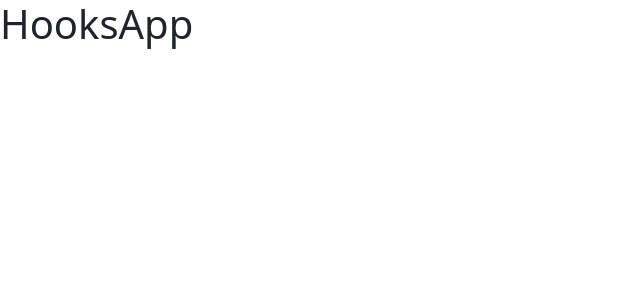
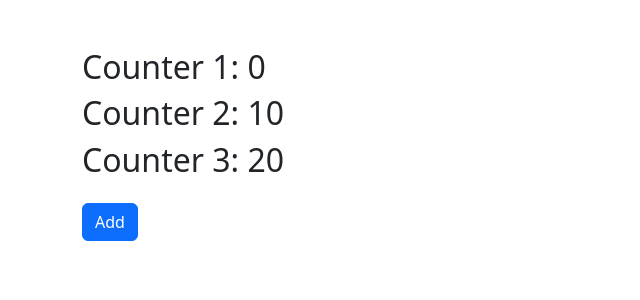
Before and after one commit to victorivanlopezlearning/hooks-app-react, a React (Vite) app: page / in a window 1280 px wide. Shown: the top 300 px of the page, without its empty margins (0-640 px from the left). Built offline with nearby package versions, Linux system fonts and the light colour scheme.

Commit message:
Finished

```diff
--- /dev/null
+++ b/src/01-useState/CounterApp.jsx
@@ -0,0 +1,24 @@
+import { useState } from 'react';
+
+export const CounterApp = () => {
+
+  const [counter, setCounter] = useState({
+    counter1: 0,
+    counter2: 10,
+    counter3: 20,
+  });
+
+  const { counter1, counter2, counter3 } = counter;
+
+  return (
+    <div className="container mt-5">
+      <h2>Counter 1: {counter1}</h2>
+      <h2>Counter 2: {counter2}</h2>
+      <h2>Counter 3: {counter3}</h2>
+      <button
+        className="btn btn-primary mt-3"
+        onClick={() => setCounter({ ...counter, counter1: counter1 + 1 })}
+      >Add</button>
+    </div>
+  )
+}
--- a/src/main.jsx
+++ b/src/main.jsx
@@ -1,9 +1,10 @@
 import React from 'react';
 import ReactDOM from 'react-dom/client';
-import HooksApp from './HooksApp';
+// import HooksApp from './HooksApp';
+import { CounterApp } from './01-useState/CounterApp';
 
 ReactDOM.createRoot(document.getElementById('root')).render(
   <React.StrictMode>
-    <HooksApp />
+    <CounterApp />
   </React.StrictMode>,
 )
```
